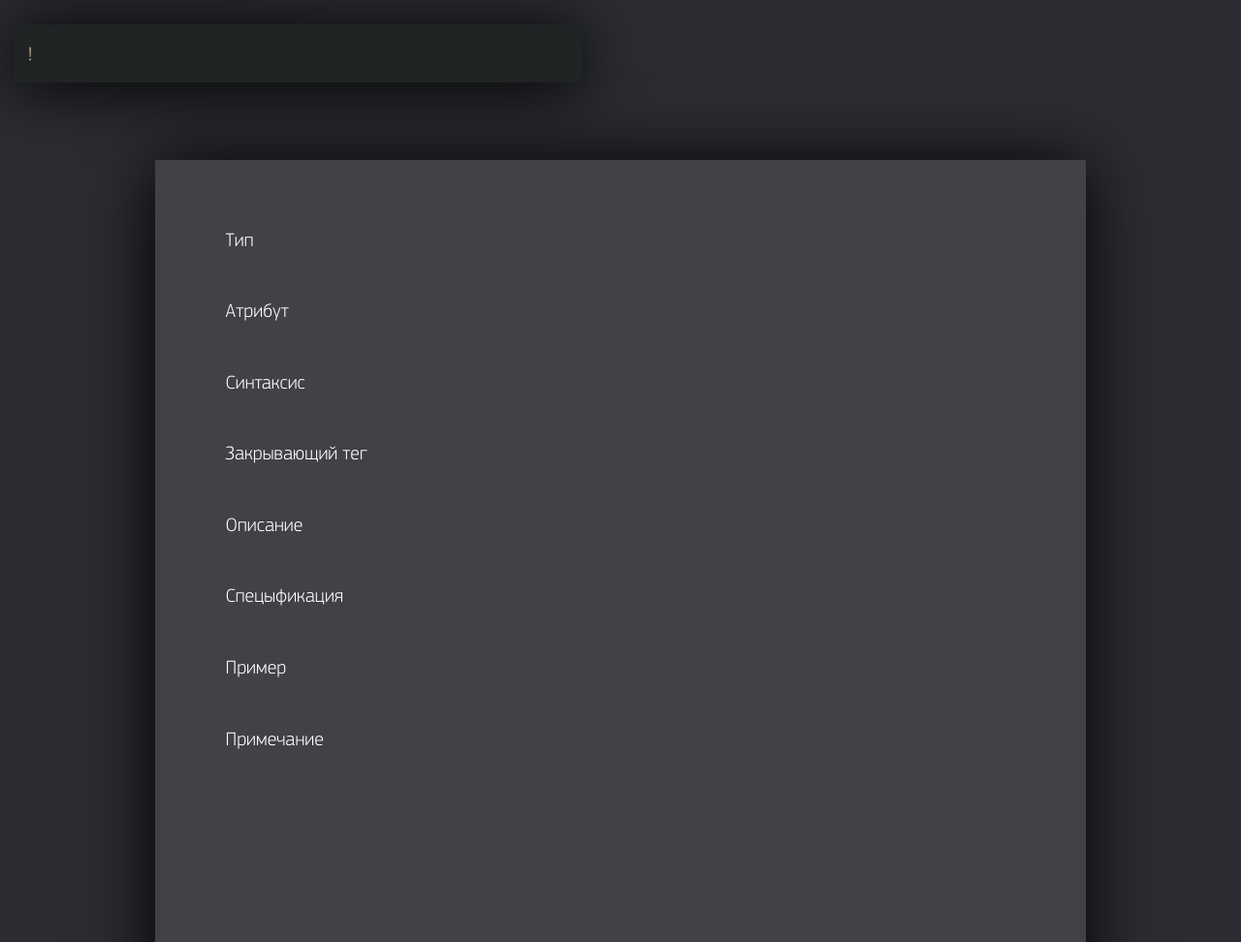
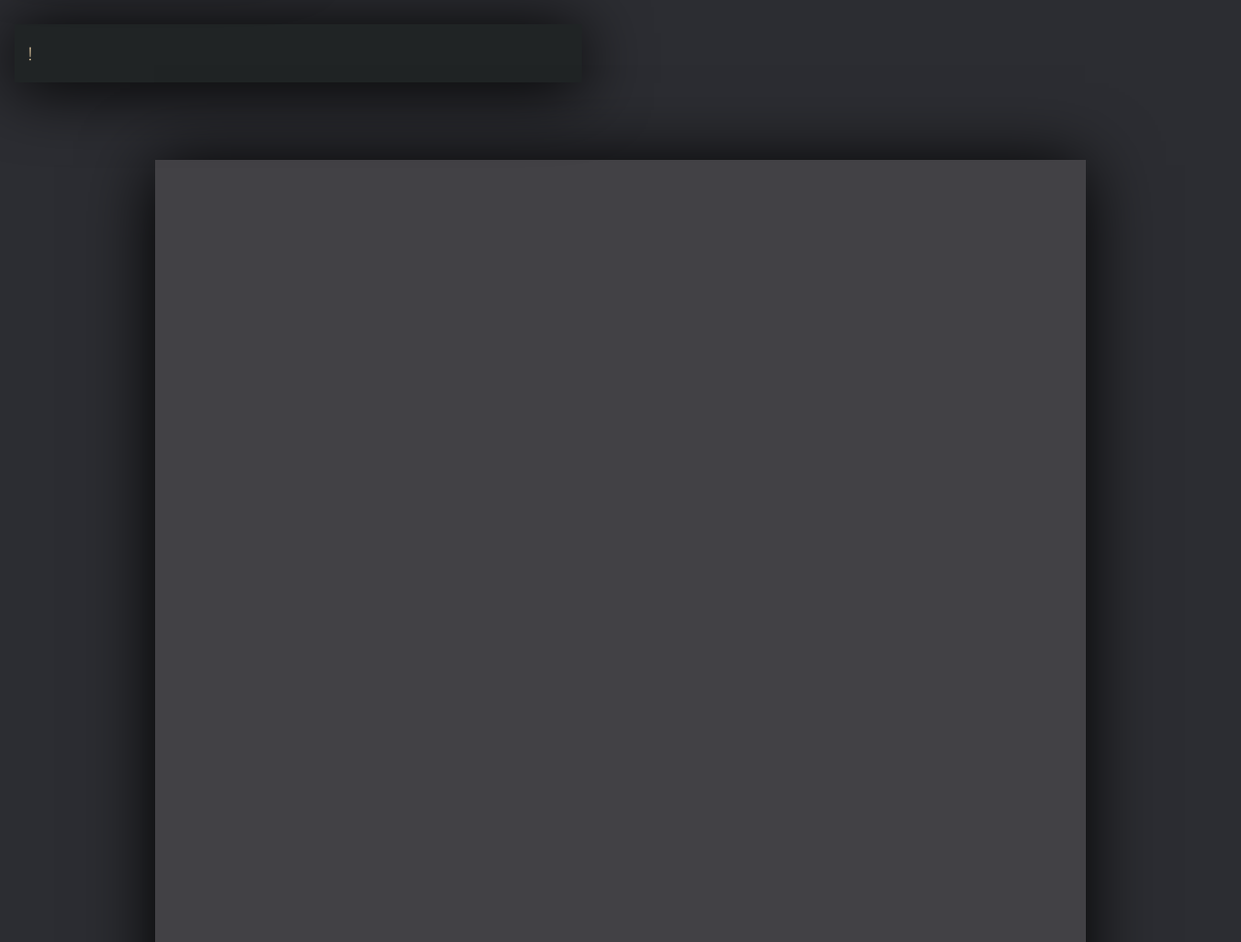
Before and after one commit to mordenius/lab, a PHP site: page /handbook/html/ in a window 1280 px wide. Shown: the part 239-1211 px from the top of the page at 97% size. Run offline with PHP 8.4, Linux system fonts and the light colour scheme; data that the repository does not hold is empty; some web fonts are replaced.

Commit message:
corect style 2

```diff
--- a/gate/chambers/handbook/html/index.php
+++ b/gate/chambers/handbook/html/index.php
@@ -10,14 +10,14 @@
     </div>
     <div class="select_tag">
               <div class="tag_name"> </div>
-              <div class="tag_type"><p><span>Тип</span>  </p>        </div>
-              <div class="tag_attribute"><p><span>Атрибут</span></p></div>
-              <div class="tag_syntax"><p><span>Синтаксис</span> </p></div>
-              <div class="tag_closing"><p><span>Закрывающий тег</span></p></div>
-              <div class="tag_description"><p><span>Описание</span></p></div>
-              <div class="tag_specification"><p><span>Спецыфикация</span></p></div>
-              <div class="tag_example"><p><span>Пример</span></p></div>
-              <div class="tag_note"><p><span>Примечание</span></p></div>
+              <div class="tag_type"> </div>
+              <div class="tag_attribute"> </div>
+              <div class="tag_syntax"> </div>
+              <div class="tag_closing"> </div>
+              <div class="tag_description"> </div>
+              <div class="tag_specification"> </div>
+              <div class="tag_example"> </div>
+              <div class="tag_note"> </div>
      </div>
  </section>
 
@@ -72,7 +72,7 @@ $(document).ready(function() {
 
 
 
-        //----------------------------------------------------------------
+        //-----------------------------------------------------------------
         var tgl = 0;
         var OfOn = 0;
         $(".tag_meny > a").click(function() {
@@ -130,39 +130,25 @@ $('.wrap_tegs').on('click', 'ul > li > a', function(event) {
    $.each(html_tags, function(key, value) {
        console.log(value);
      if (value["tag_name"] == val_tag_name) {
-               //$(".tag_name  p").text("<" + value["tag_name"] + ">");
-
+               // ---
                $(".tag_name").append('<p><span>Тег</span>' + '&lt;' + value["tag_name"] + '&gt;' + '</p>');
-
-
-
-               $(".tag_type  p").text("<" + value["tag_type"] + ">");
-               $(".tag_attribute  p").text("<" + value["tag_attribute"] + ">");
-               $(".tag_syntax  p").text(value["tag_syntax"]);
-               $(".tag_closing  p").text("< " + value["tag_closing"] + " >");
-               $(".tag_description  p").text(value["tag_description"] );
-               $(".tag_specification  p").text("<" + value["tag_specification"] + " >");
-               $(".tag_example  p").text(value["tag_example"]);
-               $(".tag_note  p").text(value["tag_note"]);
-
-               //-----
-               //  $(".tag_name  p").append("<span> фывафываыфв <span>");
-
-
-
-       }
-    })
- }
+               $(".tag_type").append('<p><span>sdfsdf</span>' + '&lt;' + value["tag_type"] + '&gt;' + '</p>');
+               $(".tag_attribute").append('<p><span>Тег</span>' + '&lt;' + value["tag_attribute"] + '&gt;' + '</p>');
+               $(".tag_syntax").append('<p><span>Тег</span>' + '&lt;' + value["tag_syntax"] + '&gt;' + '</p>');
+               $(".tag_closing").append('<p><span>Тег</span>' + '&lt;' + value["tag_closing"] + '&gt;' + '</p>');
+               $(".tag_description").append('<p><span>Тег</span>' + '&lt;' + value["tag_description"] + '&gt;' + '</p>');
+               $(".tag_specification").append('<p><span>Тег</span>' + '&lt;' + value["tag_specification"] + '&gt;' + '</p>');
+               $(".tag_example").append('<p><span>Тег</span>' + '&lt;' + value["tag_example"] + '&gt;' + '</p>');
+               $(".tag_note").append('<p><span>Тег</span>' + '&lt;' + value["tag_note"] + '&gt;' + '</p>');
+               // ---
+               //$(".tag_name  p").append("<span> фывафываыфв <span>");
+            }
+         })
+      }
  seorch_tegs(val_tag_name)
-
-
-
-
-
  });
 //---------------------------------------------------------------
     var height_ul = function() {
-
         var height = $(".wrap_tegs > ul > li").height();
         var c = 0;
         var ctr = 0;
@@ -182,11 +168,7 @@ $('.wrap_tegs').on('click', 'ul > li > a', function(event) {
             }
             $(".wrap_tegs > .active").height((height + 60) + 80);
         });
-
     }
-
-
-
 
 
 
--- a/source/css/style.css
+++ b/source/css/style.css
@@ -320,7 +320,7 @@ box-shadow: -1px 5px 69px 0 #000000,0px 0 0 0px;
 
 .select_tag > div > p > span {
 
-padding-right: 25px;
+padding-right: 15px;
 }
 
 
```
